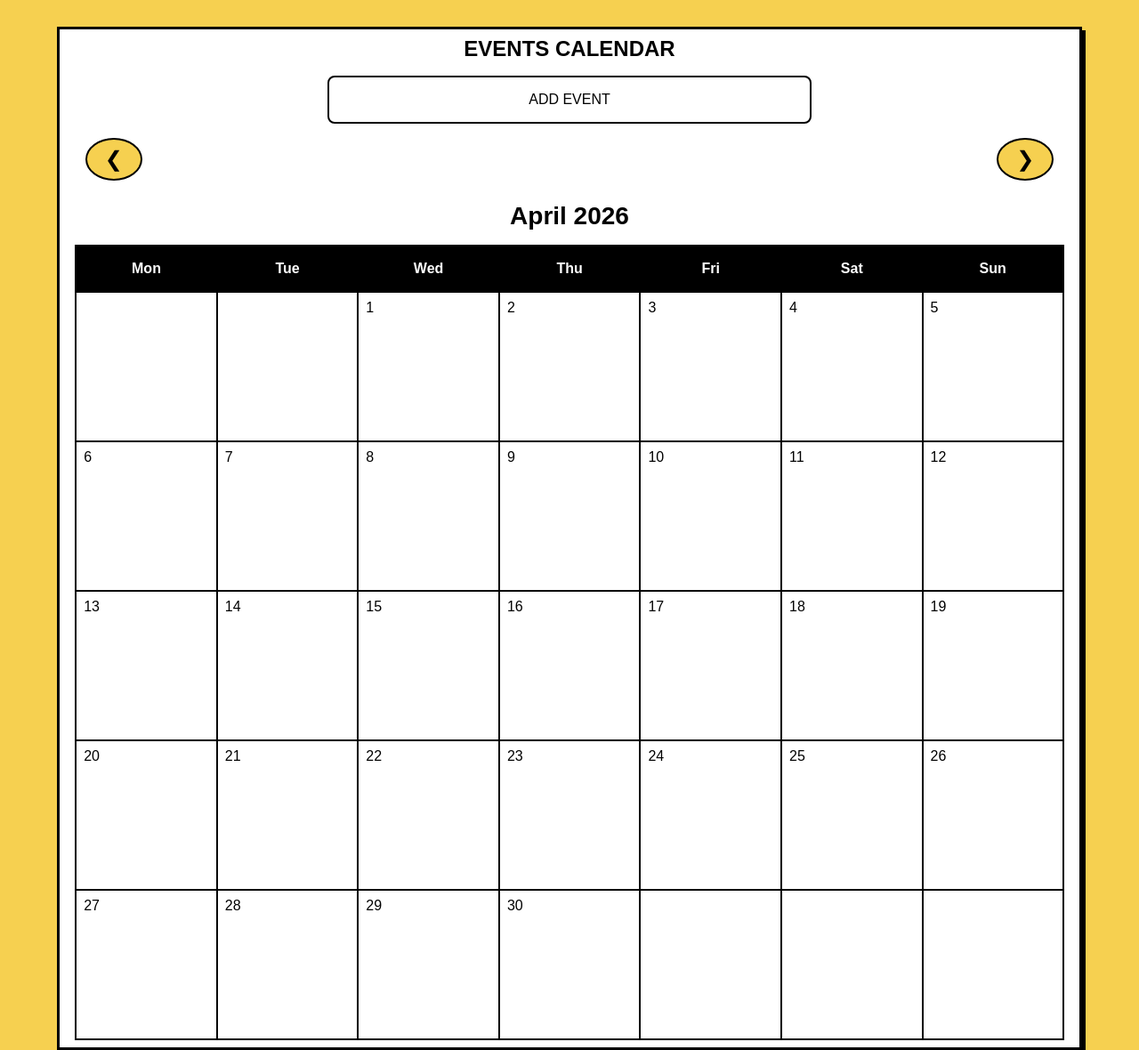
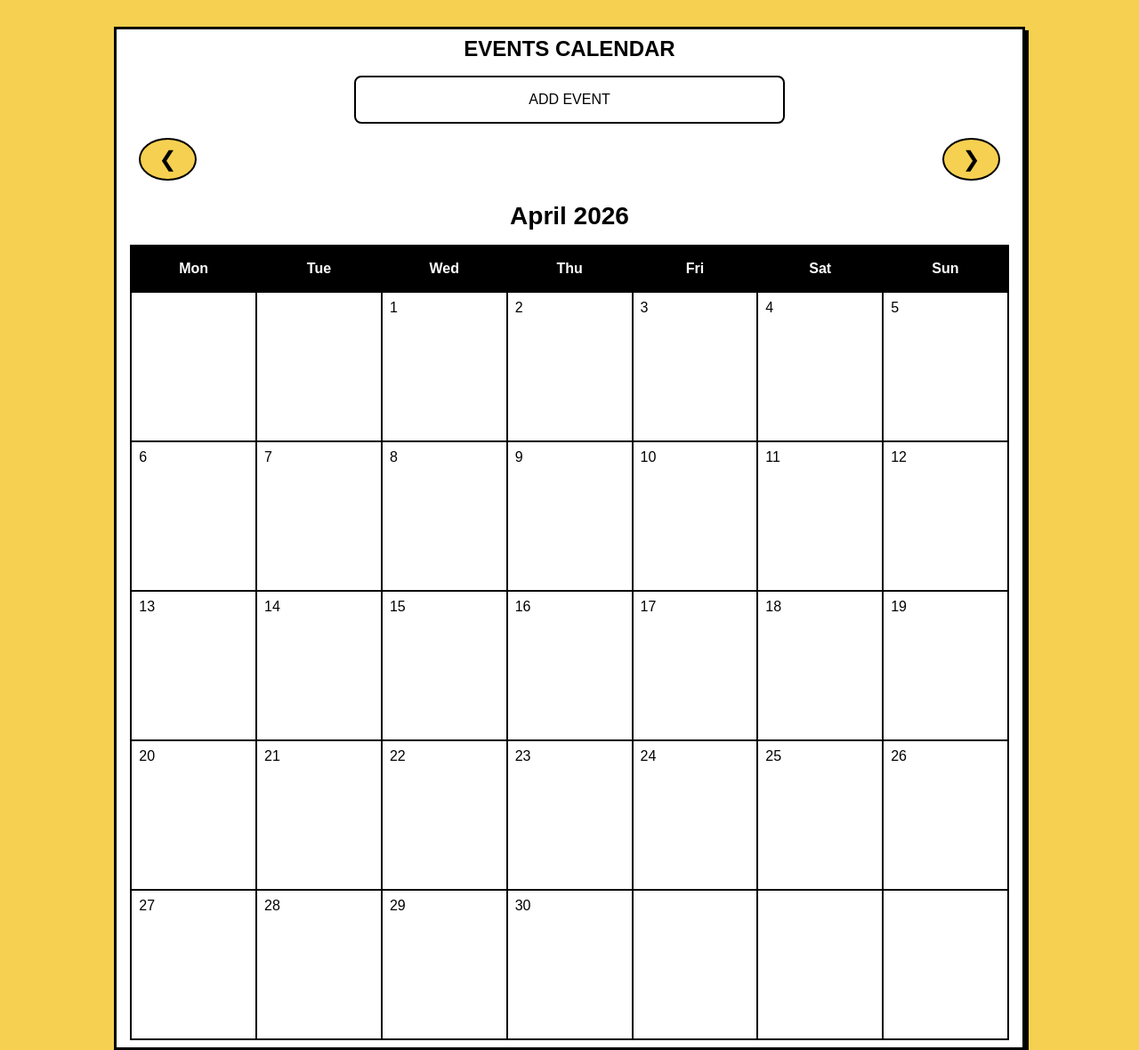
Before and after one commit to CatherineP37/Django-events-calendar, a Django app: page / in a window 1280 px wide. Shown: the whole page at 89% size. Run offline with Django 5.2, Linux system fonts and the light colour scheme; data that the repository does not hold is empty.

Commit message:
Edit width of calendar container for larger screens

```diff
--- a/events_calendar/static/style.css
+++ b/events_calendar/static/style.css
@@ -435,7 +435,7 @@ main {
     /* Calendar container */
 
     .calendar-container {
-        width: 90%;
+        width: 85%;
     }
 
      .content {
@@ -480,6 +480,14 @@ main {
 
 @media screen and (min-width: 1200px) {
 
+    /* Calendar container */
+
+    .calendar-container {
+        width: 80%;
+    }
+
+    /* Main */
+
     main {
         width: 70%;
         max-width: 1000px;
```
